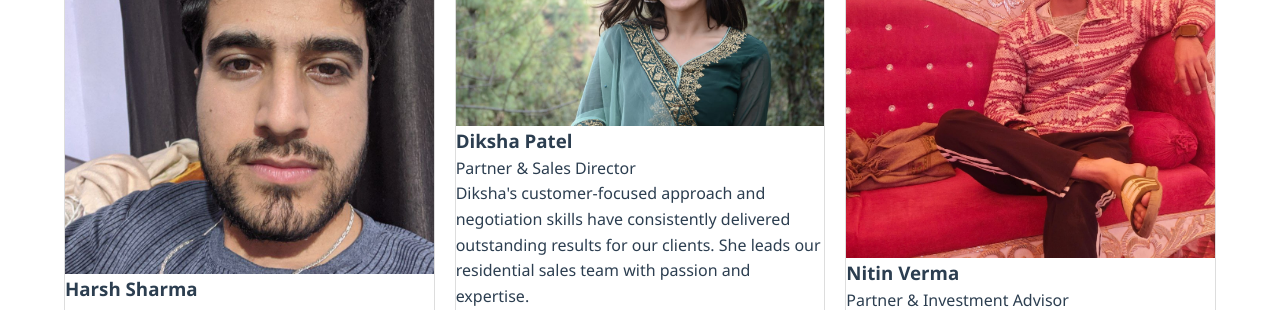
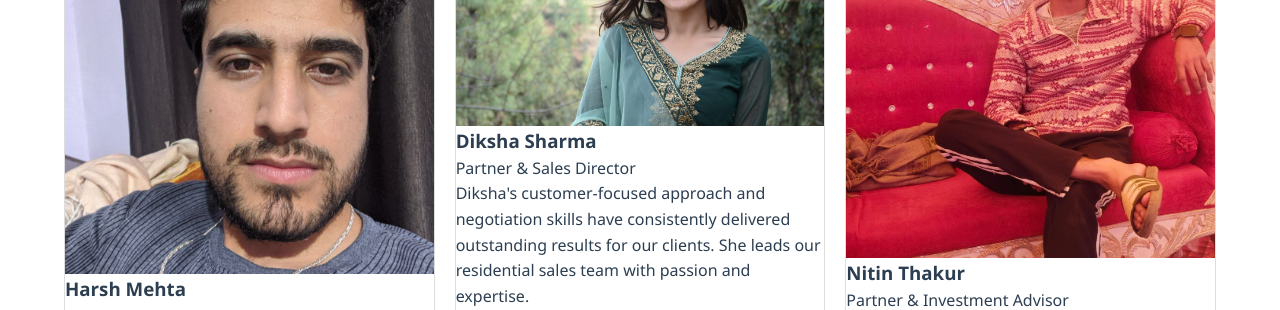
Before and after one commit to hyperkeeda/bin, a plain HTML site: page about.html in a window 1280 px wide. Shown: the part 3760-4070 px from the top of the page. Drawn offline with Linux system fonts and the light colour scheme; a script that the page names is missing.

Commit message:
Update about.html

```diff
--- a/about.html
+++ b/about.html
@@ -114,7 +114,7 @@
                         <img src="images/team-harsh.jpg" alt="Harsh">
                     </div>
                     <div class="member-details">
-                        <h3>Harsh Sharma</h3>
+                        <h3>Harsh Mehta</h3>
                         <p class="member-role">Managing Partner</p>
                         <p class="member-bio">With over 15 years in real estate, Harsh brings exceptional market insight and strategic vision to PrimeProperties. He specializes in luxury properties and commercial investments.</p>
                         <div class="member-social">
@@ -129,7 +129,7 @@
                         <img src="images/team-diksha.jpg" alt="Diksha">
                     </div>
                     <div class="member-details">
-                        <h3>Diksha Patel</h3>
+                        <h3>Diksha Sharma</h3>
                         <p class="member-role">Partner & Sales Director</p>
                         <p class="member-bio">Diksha's customer-focused approach and negotiation skills have consistently delivered outstanding results for our clients. She leads our residential sales team with passion and expertise.</p>
                         <div class="member-social">
@@ -144,7 +144,7 @@
                         <img src="images/team-nitin.jpg" alt="Nitin">
                     </div>
                     <div class="member-details">
-                        <h3>Nitin Verma</h3>
+                        <h3>Nitin Thakur</h3>
                         <p class="member-role">Partner & Investment Advisor</p>
                         <p class="member-bio">Nitin's background in finance and property development gives him a unique perspective on real estate investment. He helps clients build wealth through strategic property acquisitions.</p>
                         <div class="member-social">
```
